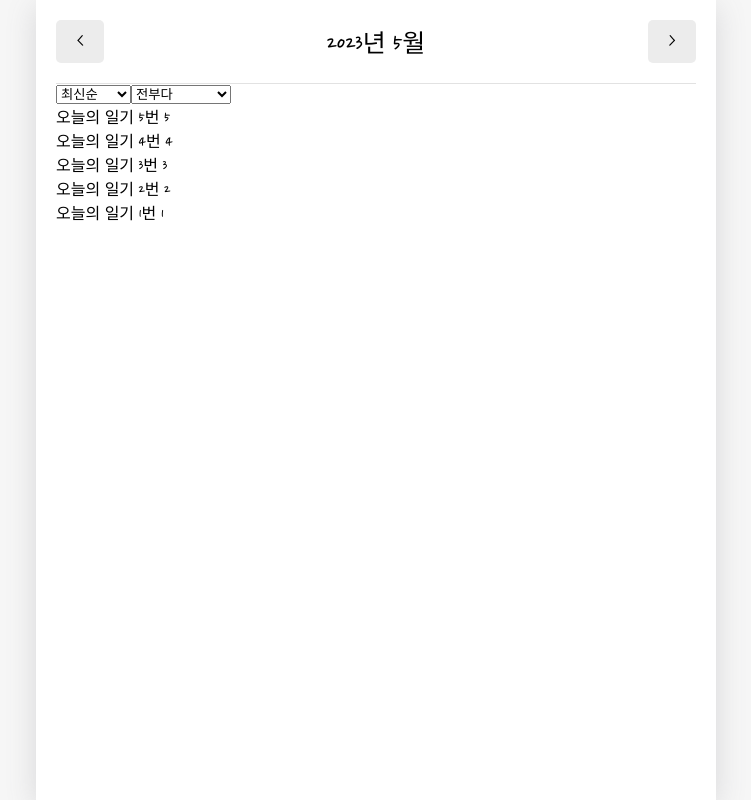
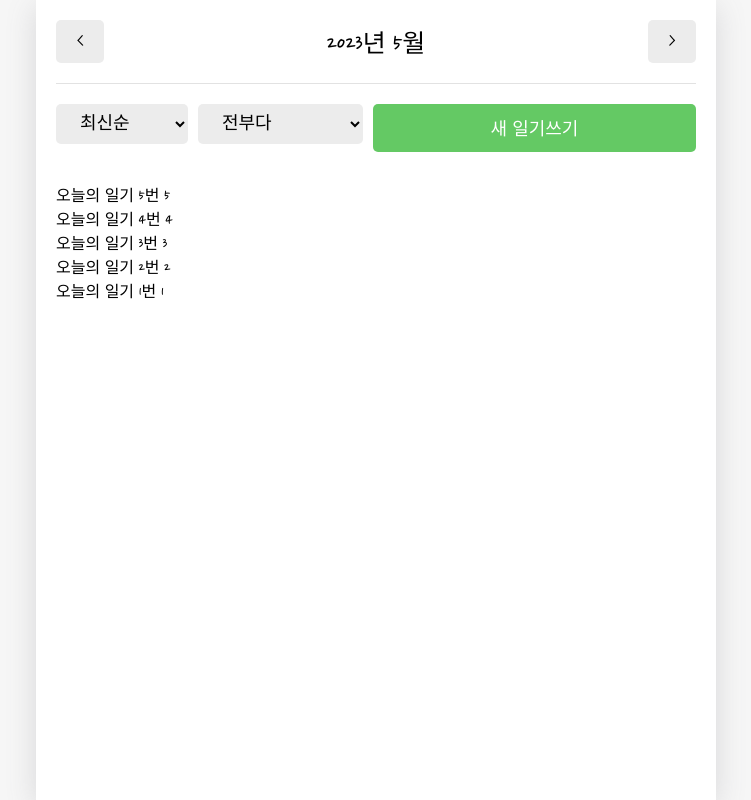
Before and after one commit to llinjae/EmotionDiary, a React (Create React App) app: page / in a window 1280 px wide. Shown: the whole page, without its empty margins (264-1015 px from the left). Built offline with nearby package versions, Linux system fonts and the light colour scheme; a web font is replaced by a local one.

Commit message:
새 일기쓰기 버튼 추가 및 CSS 적용

```diff
--- a/src/App.css
+++ b/src/App.css
@@ -100,3 +100,37 @@
 header button {
   font-family: 'Nanum Pen Script';
 }
+
+/* DiaryList */
+
+.DiaryList .menu_wrapper {
+  margin-top: 20px;
+  margin-bottom: 30px;
+
+  display: flex;
+  justify-content: space-between;
+}
+
+.DiaryList .menu_wrapper .right_col {
+  flex-grow: 1;
+}
+
+.DiaryList .menu_wrapper .right_col button {
+  width: 100%;
+}
+
+.DiaryList .ControlMenu {
+  margin-right: 10px;
+  border: none;
+  border-radius: 5px;
+  background-color: #ececec;
+
+  padding-top: 10px;
+  padding-bottom: 10px;
+  padding-left: 20px;
+  padding-right: 20px;
+
+  cursor: pointer;
+  font-family: 'Nanum Pen Script';
+  font-size: 18px;
+}
--- a/src/components/DiaryList.js
+++ b/src/components/DiaryList.js
@@ -1,4 +1,7 @@
 import { useState } from 'react';
+import { useNavigate } from 'react-router-dom';
+
+import MyButton from './MyButton';
 
 const sortOptionList = [
   { value: 'latest', name: '최신순' },
@@ -13,7 +16,11 @@
 
 const ControlMenu = ({ value, onChange, optionList }) => {
   return (
-    <select value={value} onChange={(e) => onChange(e.target.value)}>
+    <select
+      className='ControlMenu'
+      value={value}
+      onChange={(e) => onChange(e.target.value)}
+    >
       {optionList.map((it, idx) => (
         <option key={idx} value={it.value}>
           {it.name}
@@ -24,6 +31,7 @@
 };
 
 const DiaryList = ({ diaryList }) => {
+  const navigate = useNavigate();
   const [sortType, setSortType] = useState('latest');
   const [filter, setFilter] = useState('all');
 
@@ -53,7 +61,9 @@
   };
 
   return (
-    <div>
+    <div className='DiaryList'>
+      <div className='menu_wrapper'>
+        <div className='left_col'>
           <ControlMenu
             value={sortType}
             onChange={setSortType}
@@ -64,6 +74,16 @@
             onChange={setFilter}
             optionList={filterOptionList}
           />
+        </div>
+        <div className='right_col'>
+          <MyButton
+            type={'positive'}
+            text={'새 일기쓰기'}
+            onClick={() => navigate('/new')}
+          />
+        </div>
+      </div>
+
       {getProcessedDiaryList().map((it) => (
         <div key={it.id}>
           {it.content} {it.emotion}
```
Lines whose indentation alone changed are shown as unchanged.
